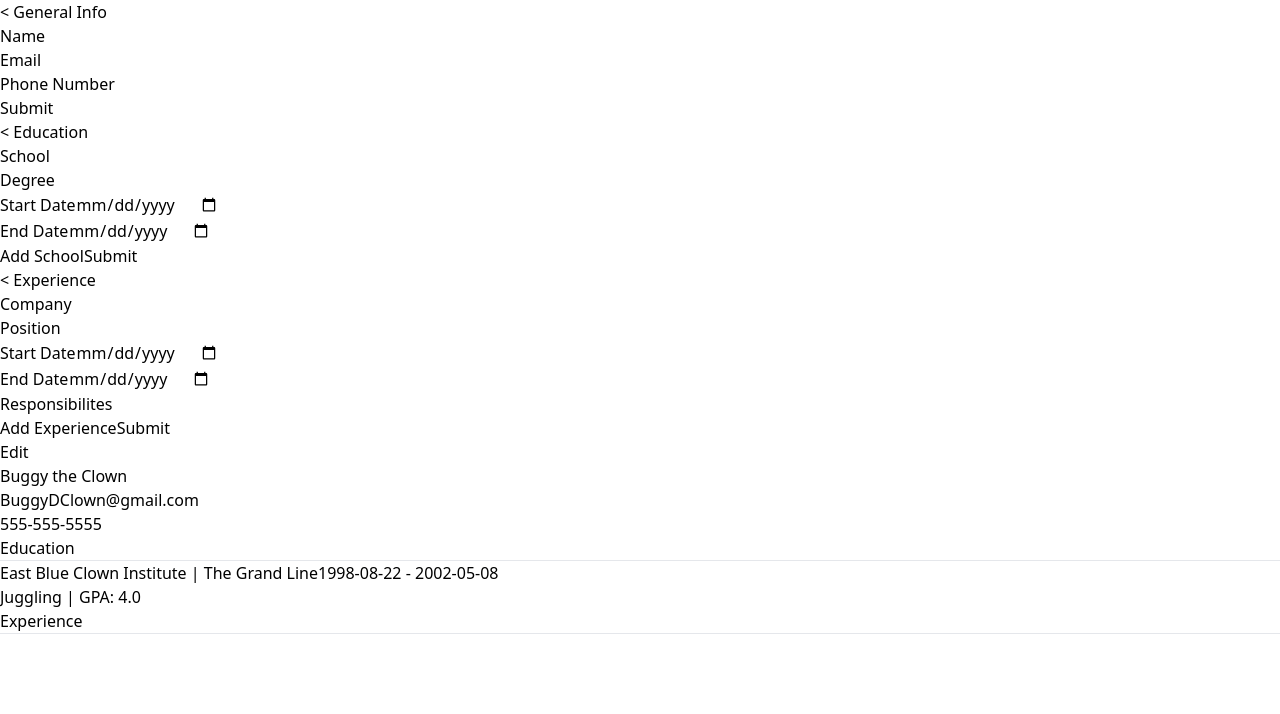
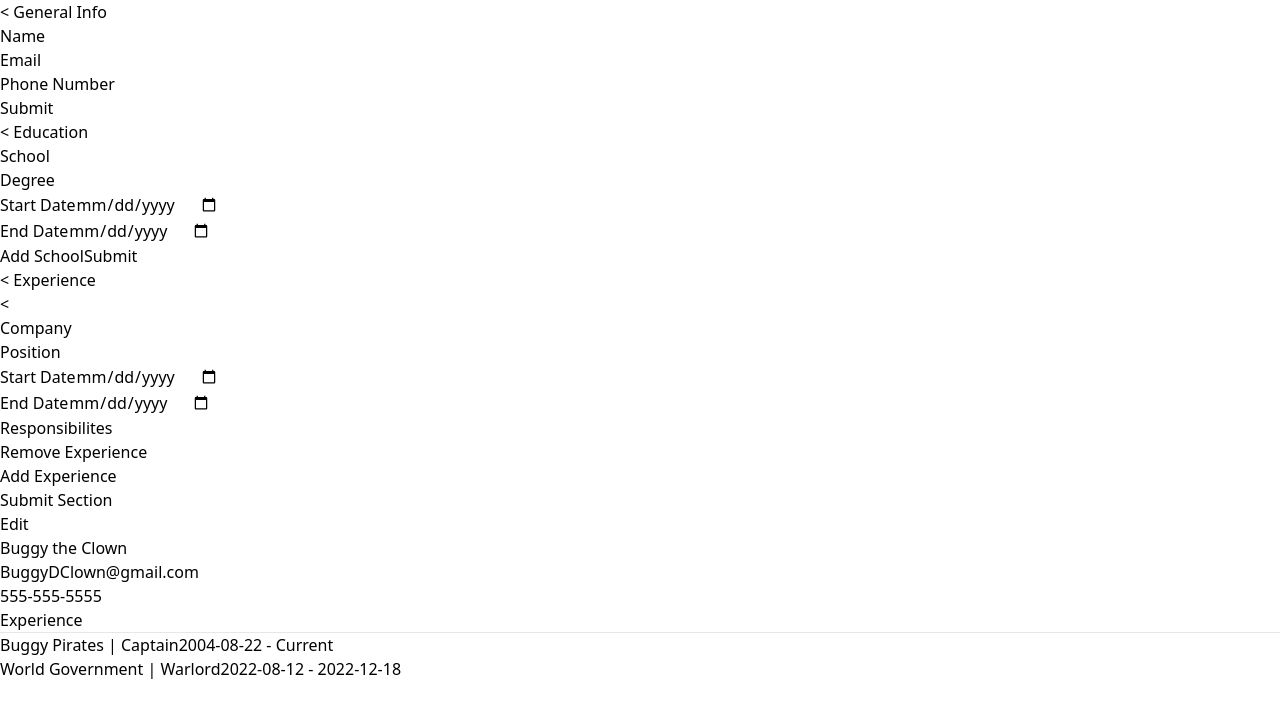
Before and after one commit to jellybro99/CV-application, a React (Vite) app: page / in a window 1280 px wide. Shown: the top 714 px of the page. Built offline with nearby package versions, Linux system fonts and the light colour scheme.

Commit message:
Experience Submit/Edit is fulling working

```diff
--- a/src/App.jsx
+++ b/src/App.jsx
@@ -15,6 +15,7 @@ const defaultResume = {
   education: {
     schools: [
       {
+        id: 1,
         name: "East Blue Clown Institute",
         location: "The Grand Line",
         startDate: "1998-08-22",
@@ -27,6 +28,7 @@ const defaultResume = {
   experience: {
     jobs: [
       {
+        id: 1,
         company: "Buggy Pirates",
         position: "Captain",
         startDate: "2004-08-22",
@@ -34,6 +36,7 @@ const defaultResume = {
         responsibilites:""
       },
       {
+        id: 2,
         company: "World Government",
         position: "Warlord",
         startDate: "2022-08-12",
@@ -45,36 +48,34 @@ const defaultResume = {
 };
 
 function App() {
-  localStorage.removeItem("resume")
+  localStorage.removeItem("resume");
   if(localStorage.getItem("resume") == null) {
-    localStorage.setItem("resume", JSON.stringify(defaultResume))
+    localStorage.setItem("resume", JSON.stringify(defaultResume));
   }
-  const [resume, setResume] = useState(JSON.parse(localStorage.getItem("resume")));
+  //const [resume, setResume] = useState(JSON.parse(localStorage.getItem("resume")));
+  const [resume, setResume] = useState(defaultResume);
   const pageStyling = "flex flex-col md:flex-row gap-8 p-8 bg-slate-200 min-h-dvh";
   const inputStyling = "inputs w-96 md:w-72 self-center border-2 p-4 rounded border-slate-400 bg-white shadow";
   const outputStyling = "flex-grow border-2 p-8 rounded border-slate-400 bg-white shadow";
   const [input, setInput] = useState("");
 
   const editInput = () => {
-    setInput(JSON.parse(JSON.stringify(resume)));
+    setInput(JSON.parse(JSON.stringify(resume)));    //apparently this doesn't work for Dates
   }
 
-  const handleSubmitSubmit = (values, section) => {
+  const handleHandleSubmit = (values, section) => {
     let newResume = JSON.parse(JSON.stringify(resume));
     newResume[section] = values;
     setResume(newResume);
-    //setResume()
-
+    //ERROR BECAUSE SETTING EXPERIENCE TO ARRAY NOT JOBS.
   }
 
-
-  // USE NEW OBJECTS AND ALL THAT
   return (
     <div className={pageStyling} > {/* page div */}
       <div className={inputStyling}> {/* input div */}
-        <GeneralInput resume={input} handleSubmitSubmit={handleSubmitSubmit}/>
-        <EducationInput resume={input} setResume={setResume}/>
-        <ExperienceInput resume={input} setResume={setResume}/>
+        <GeneralInput resume={input} handleHandleSubmit={handleHandleSubmit}/>
+        <EducationInput resume={input} handleHandleSubmit={handleHandleSubmit}/>
+        <ExperienceInput resume={input} handleHandleSubmit={handleHandleSubmit}/>
         <div className='mx-1.5' onClick={editInput}><Button text="Edit" styling="w-full mt-1"/></div>
       </div>
       <div className={outputStyling}> {/* output div */}
--- a/src/components/ExperienceInput.jsx
+++ b/src/components/ExperienceInput.jsx
@@ -3,29 +3,35 @@ import Input from "./Input";
 import Button from "./Button";
 import Collapsable from "./Collapsable";
 
-function ExperienceInput({ resume, setResume }) {
+function ExperienceInput({ resume, handleHandleSubmit }) {
   //read from resume to find how many states
 
   //store experience in array of job objects instead of just job object
   //allow each job to be minimized into just the company name.
 
-  const [values, setValues] = useState({
+  const [values, setValues] = useState([{
+    id: 1,
     company:"",
     position:"",
     startDate:"",
     endDate:"",
     responsibilites:""
-  });
+  }]);
 
   useEffect(() => {
     if(resume != ""){
-      setValues({
-        company: resume.experience.jobs[0].company,
-        position: resume.experience.jobs[0].position,
-        startDate: resume.experience.jobs[0].startDate,
-        endDate: resume.experience.jobs[0].endDate,
-        responsibilites: resume.experience.jobs[0].responsibilites
-      });
+      let newValues = [];
+      resume.experience.jobs.forEach((job) => {
+        newValues.push({
+          id: job.id,
+          company: job.company,
+          position: job.position,
+          startDate: job.startDate,
+          endDate: job.endDate,
+          responsibilites: job.responsibilites
+        })
+      })
+      setValues(newValues);
     }
   }, [resume])
 
@@ -64,26 +70,84 @@ function ExperienceInput({ resume, setResume }) {
 
   const handleSubmit = (e) => {
     e.preventDefault();
-    console.log(values);
+    setValues([{
+      id: 1,
+      company:"",
+      position:"",
+      startDate:"",
+      endDate:"",
+      responsibilites:""
+    }]);
+    handleHandleSubmit({jobs: values}, "experience");
   }
 
-  const onChange = (e) => {
-    setValues({...values, [e.target.name]: e.target.value});
+  const onChange = (e, id) => {
+    let newValues = [];
+    values.map((job)=>newValues.push({...job}))
+    newValues.map((job) => {
+      if(job.id == id){
+        job[e.target.name] = e.target.value;
+      }
+    })
+    setValues(newValues);
   }
 
   const addExperience = (e) => {
+    let newJobs = JSON.parse(JSON.stringify(values));
 
+    let id = 1;
+    let alreadyUsed = true;
+    while (alreadyUsed) {
+      alreadyUsed = false;
+      newJobs.forEach((job) => {
+        if (job.id === id) {
+          id++;
+          alreadyUsed = true;
+        }
+      });
+    }
+
+    newJobs.push({
+      id: id,
+      company:"",
+      position:"",
+      startDate:"",
+      endDate:"",
+      responsibilites:""
+    });
+    setValues(newJobs);
   }
+
+  const removeExperience = (id) => {
+    let newJobs = [];
+    values.map((job) => {
+      if(job.id != id){
+        newJobs.push(job);
+      }
+    })
+    setValues(newJobs);
+  }
+
+  const getValues = (id, input) => {
+    let job = values.find((job) => job.id == id);
+    return job[input];
+  }
+
 
   return (
       <Collapsable sectionTitle="Experience">
-        <form onSubmit={handleSubmit} className="flex flex-col gap-2"> {/* general info form */}
-          {inputs.map((input) => (
-            <Input key={input.id} {...input} value={values[input.name]} onChange={onChange}/>
-          ))}
-          <Button text="Add Experience" type="button" onClick={addExperience}/>
-          <Button text="Submit" type="submit"/>
-        </form>
+        {values.map((job) => (
+          <Collapsable sectionTitle={job.company} key={job.id}>
+            <form>
+              {inputs.map((input) => (
+                <Input key={input.id} {...input} value={getValues(job.id, input.name)} onChange={(e)=>onChange(e, job.id)}/>
+              ))}
+              <Button text="Remove Experience" type="button" onClick={()=>removeExperience(job.id)} styling="w-full mt-2"/>
+            </form>
+          </Collapsable>
+        ))}
+        <div className=""><Button text="Add Experience" type="button" onClick={addExperience} styling="w-full mt-2"/></div>
+        <div><Button text="Submit Section" type="submit" onClick={handleSubmit} styling="w-full mt-1"/></div>
       </Collapsable>
   )
 }
--- a/src/components/GeneralInput.jsx
+++ b/src/components/GeneralInput.jsx
@@ -3,7 +3,7 @@ import Input from "./Input";
 import Button from "./Button";
 import Collapsable from "./Collapsable";
 
-function GeneralInput({ resume, handleSubmitSubmit }) {
+function GeneralInput({ resume, handleHandleSubmit }) {
   const [values, setValues] = useState({
     name: "",
     email: "",
@@ -55,7 +55,7 @@ function GeneralInput({ resume, handleSubmitSubmit }) {
       email: "",
       phone: ""
     });
-    handleSubmitSubmit(values, "general")
+    handleHandleSubmit(values, "general")
   }
 
   const onChange = (e) => {
--- a/src/components/RenderResume.jsx
+++ b/src/components/RenderResume.jsx
@@ -7,10 +7,13 @@ function GeneralInfo({ resume }) {
 
     return (
         <>
-            <h1 className="text-xl font-bold text-center">{resume.general.name}</h1>
+            {(resume.general.name != "") &&
+            <h1 className="text-xl font-bold text-center">{resume.general.name}</h1>}
             <ul className="flex flex-row justify-center gap-8 list-disc">
-                <li>{resume.general.email}</li>
-                <li>{resume.general.phone}</li>
+                {resume.general.email != "" &&
+                <li>{resume.general.email}</li>}
+                {resume.general.phone != "" &&
+                <li>{resume.general.phone}</li>}
             </ul>
         </>
     )
@@ -45,12 +48,16 @@ function ExperienceInfo({ resume }){
             <h2 className="text-lg font-semibold">Experience</h2>
             <hr className="border-2 border-slate-400"></hr>
 
-            {resume.experience.jobs.map((job) => {
-                return (
-                    <>
-                    </>
-                )
-            })}
+            {resume.experience.jobs.map((job)=>(
+                <div key={job.id}>
+                    <div className="flex flex-row justify-between">
+                        <span>{job.company}
+                        {job.position != "" && <> | <span className="italic">{job.position}</span></>}</span>
+                        {job.startDate != ""&&<span>{job.startDate} - {job.endDate == "" ? "Current" : job.endDate}</span>}
+                    </div>
+                    <p>{job.responsibilites}</p>
+                </div>
+            ))}
         </>
     )
 }
@@ -62,7 +69,7 @@ function RenderResume({ resume }) {
     return (
         <>
             <GeneralInfo resume={resume}/>
-            <EducationInfo resume={resume}/>
+            {/*<EducationInfo resume={resume}/>*/}
             <ExperienceInfo resume={resume}/>
         </>
     )
```
